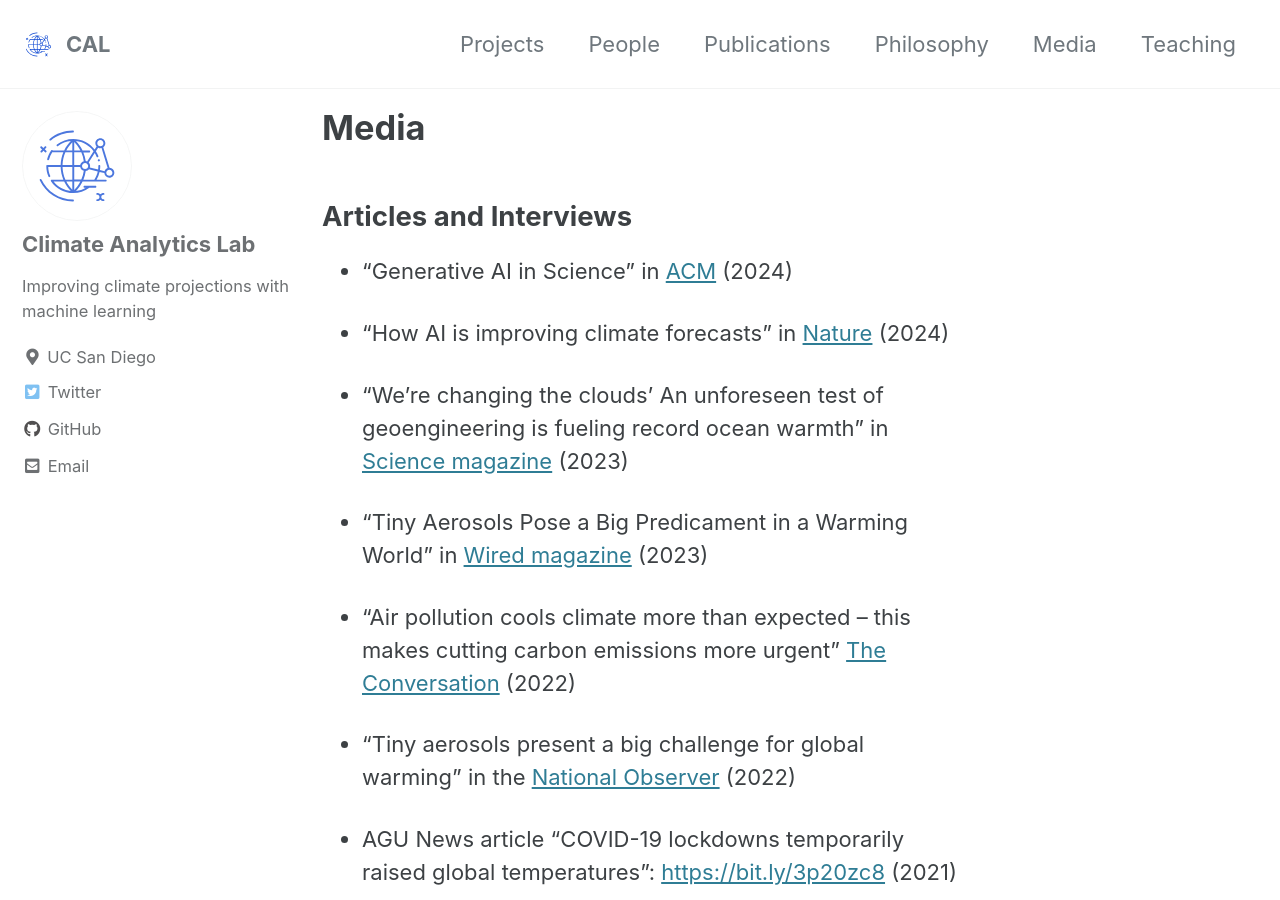
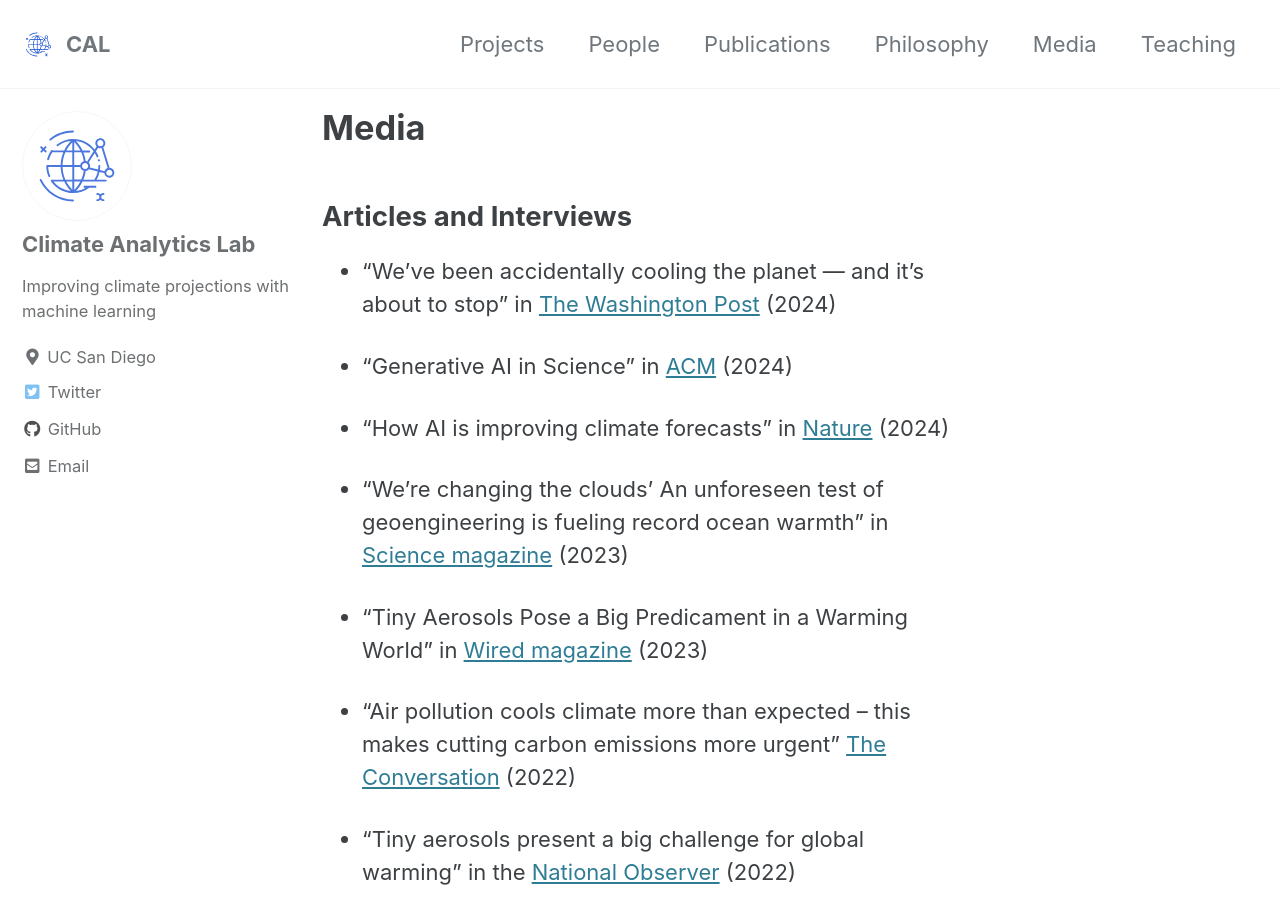
Before and after one commit to jackljk/climate-analytics-lab.github.io, a Jekyll site: the page built from _pages/media.md, in a window 1280 px wide and 900 px high. Built offline with Jekyll 4.4.1, drawn with Linux system fonts in a browser that asks for light colours; cached includes are drawn as plain includes.

Commit message:
Adding WP article

```diff
--- a/_pages/media.md
+++ b/_pages/media.md
@@ -6,6 +6,8 @@ author_profile: true
 ---
 
 ## Articles and Interviews
+
+- "We’ve been accidentally cooling the planet — and it’s about to stop" in [The Washington Post](https://www.washingtonpost.com/climate-environment/2024/06/25/climate-aerosols-shipping-global-cooling/) (2024)
 
 - "Generative AI in Science” in [ACM](https://cacm.acm.org/news/scientific-applications-of-generative-ai/) (2024)
 
```
